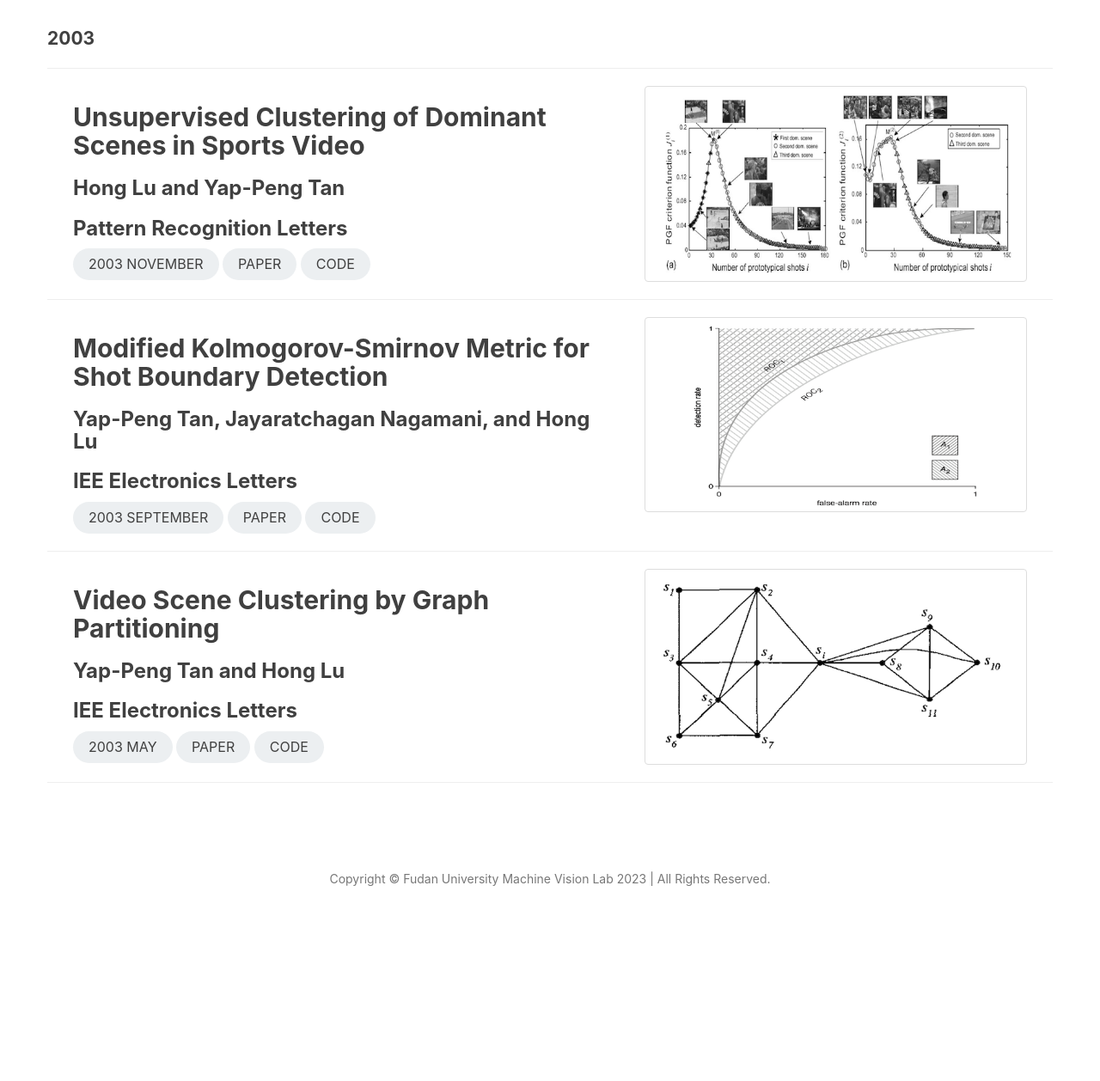
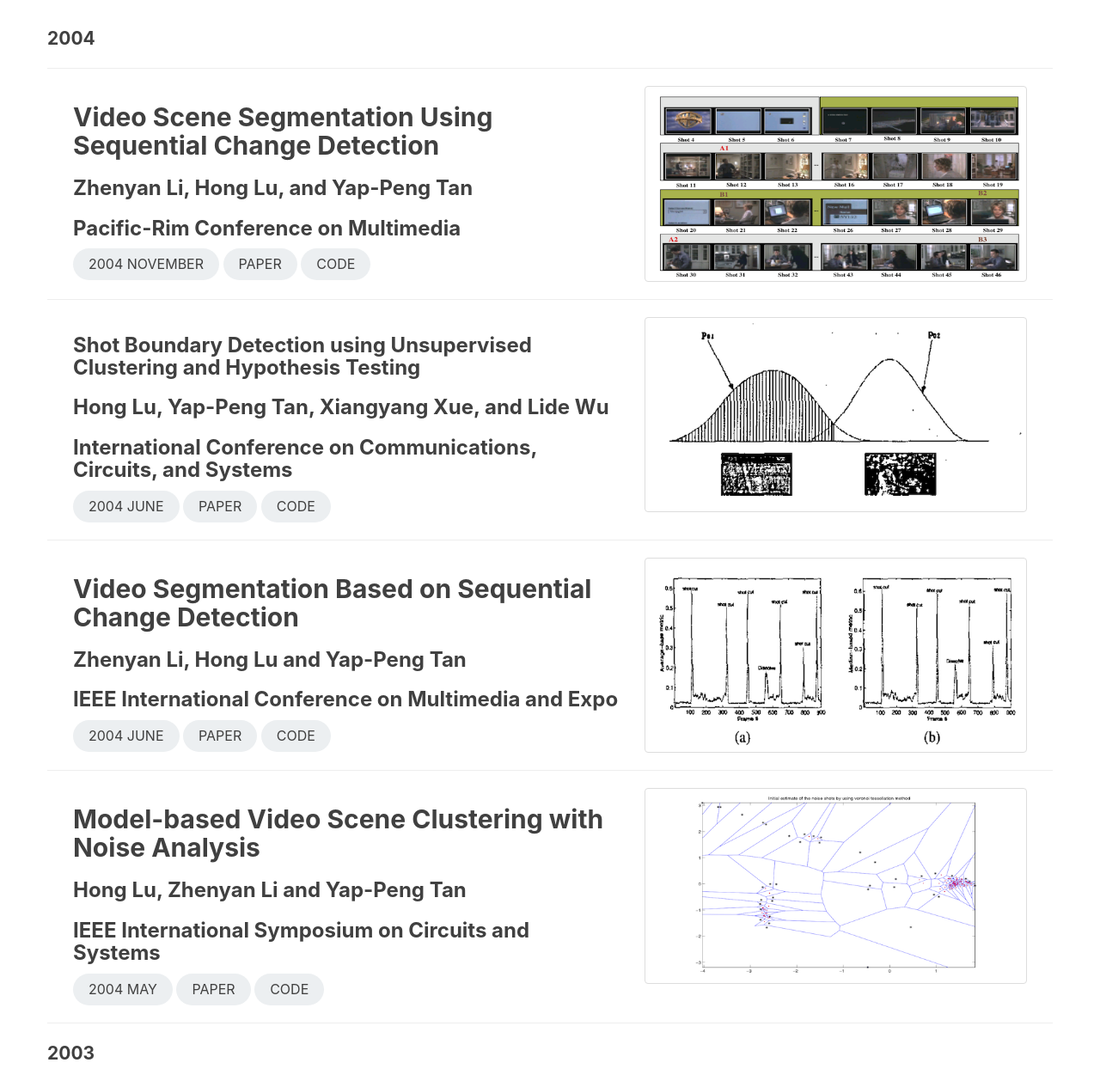
Before and after one commit to lunatics123/lunatics123.github.io, a Jekyll site: the page built from publications.html, in a window 1280 px wide and 1400 px high, scrolled down 276 px. Shown: the part 142-1400 px from the top of the window at 86% size. Built offline with Jekyll 4.4.1, drawn with Linux system fonts in a browser that asks for light colours; comment, search, counter and statistics services are not loaded; before the commit the page ends 1517 px from its top, so only the background shows below that.

Commit message:
add papers of 2004

```diff
--- a/publications.html
+++ b/publications.html
@@ -5,6 +5,80 @@ header-img: img/pub_bg.jpg
 description: "Read Our Papers"
 permalink: /publications.html
 ---
+
+<h5 class="lead"><b>2004</b></h5>
+<hr>
+
+<section>
+    <div class="container">
+        <div class="col-lg-7">
+            <h2>Video Scene Segmentation Using Sequential Change Detection</h2>
+            <h3>Zhenyan Li, Hong Lu, and Yap-Peng Tan</h3>
+            <h3>Pacific-Rim Conference on Multimedia</h3>
+            <div class="post-tag round-xl">2004 November</div>
+            <a class="post-tag round-xl"
+               href="https://link.springer.com/chapter/10.1007/978-3-540-30543-9_72">Paper</a>
+            <a class="post-tag round-xl">Code</a>
+        </div>
+        <div class="col-lg-5">
+            <img class="img-thumbnail" src="/img/papers/li2005video.png">
+        </div>
+    </div>
+</section>
+<hr>
+
+<section>
+    <div class="container">
+        <div class="col-lg-7">
+            <h3>Shot Boundary Detection using Unsupervised Clustering and Hypothesis Testing</h3>
+            <h3>Hong Lu, Yap-Peng Tan, Xiangyang Xue, and Lide Wu</h3>
+            <h3>International Conference on Communications, Circuits, and Systems</h3>
+            <div class="post-tag round-xl">2004 June</div>
+            <a class="post-tag round-xl" href="https://ieeexplore.ieee.org/abstract/document/1346333">Paper</a>
+            <a class="post-tag round-xl">Code</a>
+        </div>
+        <div class="col-lg-5">
+            <img class="img-thumbnail" src="/img/papers/lu2004shot.png">
+        </div>
+    </div>
+</section>
+<hr>
+
+<section>
+    <div class="container">
+        <div class="col-lg-7">
+            <h2>Video Segmentation Based on Sequential Change Detection</h2>
+            <h3>Zhenyan Li, Hong Lu and Yap-Peng Tan</h3>
+            <h3>IEEE International Conference on Multimedia and Expo</h3>
+            <div class="post-tag round-xl">2004 June</div>
+            <a class="post-tag round-xl"
+               href="https://ieeexplore.ieee.org/abstract/document/1394644">Paper</a>
+            <a class="post-tag round-xl">Code</a>
+        </div>
+        <div class="col-lg-5">
+            <img class="img-thumbnail" src="/img/papers/li2004video.png">
+        </div>
+    </div>
+</section>
+<hr>
+
+<section>
+    <div class="container">
+        <div class="col-lg-7">
+            <h2>Model-based Video Scene Clustering with Noise Analysis</h2>
+            <h3>Hong Lu, Zhenyan Li and Yap-Peng Tan</h3>
+            <h3>IEEE International Symposium on Circuits and Systems</h3>
+            <div class="post-tag round-xl">2004 May</div>
+            <a class="post-tag round-xl"
+               href="https://ieeexplore.ieee.org/abstract/document/1329219">Paper</a>
+            <a class="post-tag round-xl">Code</a>
+        </div>
+        <div class="col-lg-5">
+            <img class="img-thumbnail" src="/img/papers/lu2004model.png">
+        </div>
+    </div>
+</section>
+<hr>
 
 <h5 class="lead"><b>2003</b></h5>
 <hr>
```
Also changed, not shown: img/papers/li2004video.png (added), img/papers/li2005video.png (added), img/papers/lu2004model.png (added), img/papers/lu2004shot.png (added).
